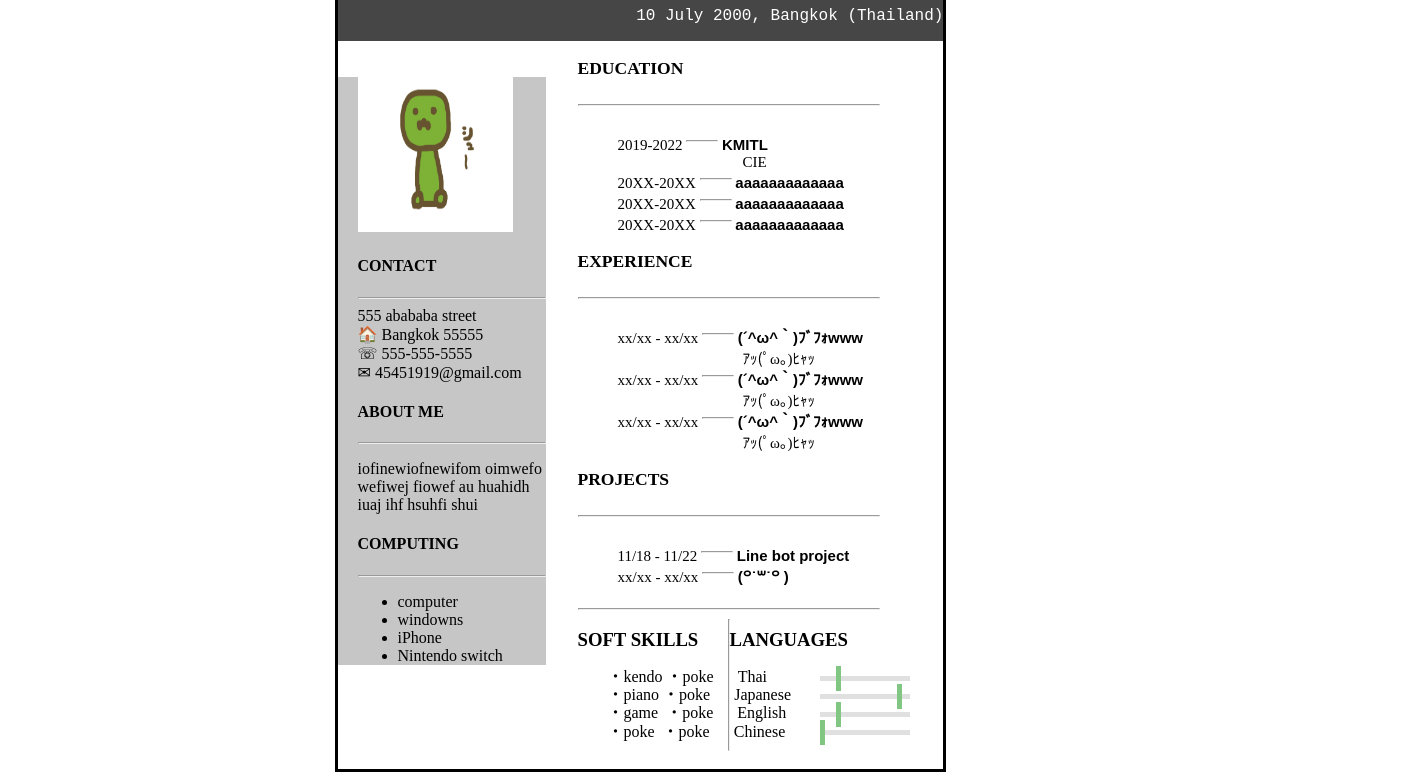
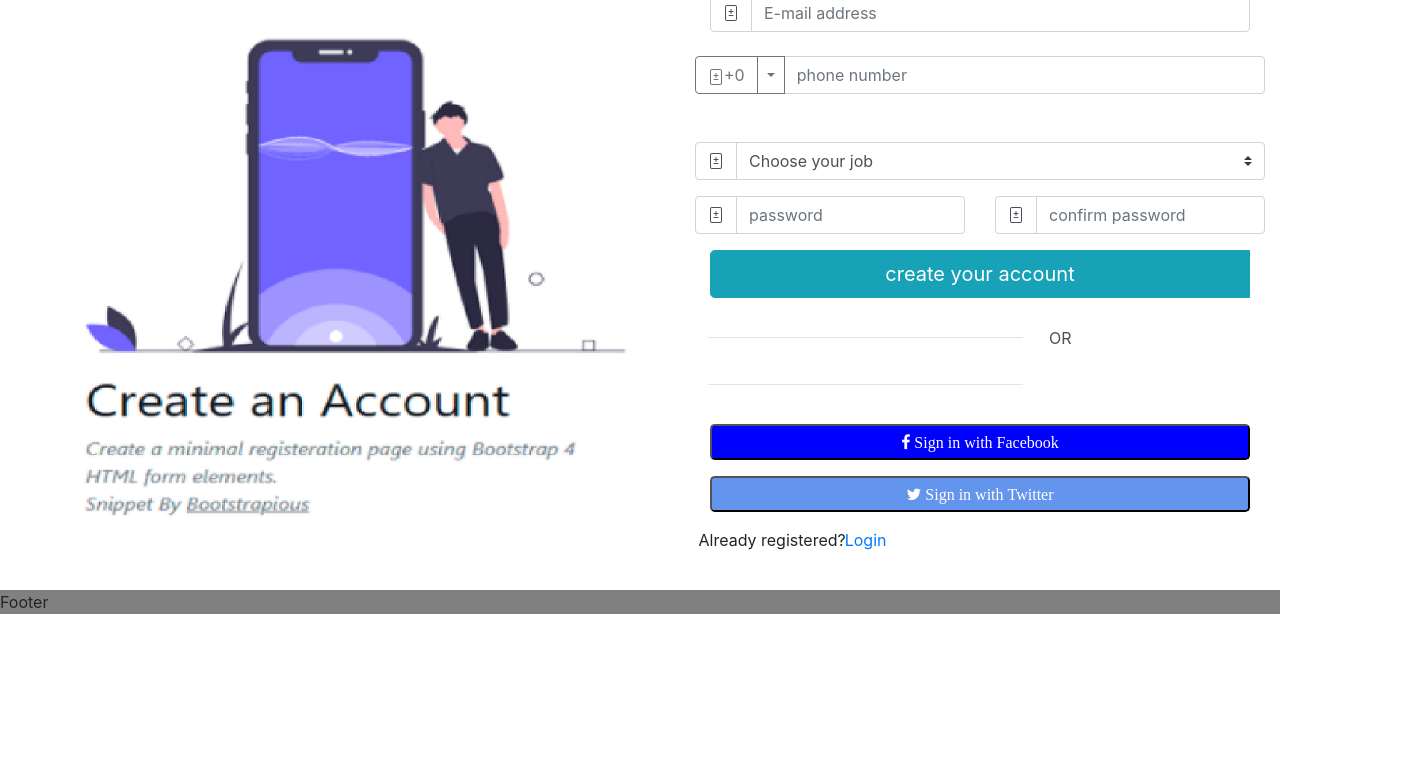
Before and after one commit to KagErou710/tairo.github.io, a plain HTML site: page index.html in a window 1280 px wide. Shown: the part 84-864 px from the top of the page, 1423 px wide, since content can reach past the window. After the commit the page ends 800 px from the top, so only its background shows below. Drawn offline with nearby package versions, Linux system fonts and the light colour scheme.

Commit message:
Update index.html

```diff
--- a/index.html
+++ b/index.html
@@ -1,246 +1,212 @@
 <!DOCTYPE html>
-<html>
-    <style>
-        body {
-        border-style: solid;
-        height: 842px;
-        width: 605px;
-        /* to centre page on screen*/
-        margin-left: auto;
-        margin-right: auto;
+<html lang="en">
+<head>
+    <meta charset="UTF-8">
+    <meta name="viewport" content="width=device-width, initial-scale=1.0">
+    <title>Document</title>
+    <script src="https://code.jquery.com/jquery-3.5.1.slim.min.js" integrity="sha384-DfXdz2htPH0lsSSs5nCTpuj/zy4C+OGpamoFVy38MVBnE+IbbVYUew+OrCXaRkfj" crossorigin="anonymous"></script>
+    <script src="https://cdn.jsdelivr.net/npm/popper.js@1.16.1/dist/umd/popper.min.js" integrity="sha384-9/reFTGAW83EW2RDu2S0VKaIzap3H66lZH81PoYlFhbGU+6BZp6G7niu735Sk7lN" crossorigin="anonymous"></script>
+    <script src="https://stackpath.bootstrapcdn.com/bootstrap/4.5.2/js/bootstrap.min.js" integrity="sha384-B4gt1jrGC7Jh4AgTPSdUtOBvfO8shuf57BaghqFfPlYxofvL8/KUEfYiJOMMV+rV" crossorigin="anonymous"></script>
+    <link rel="stylesheet" href="https://stackpath.bootstrapcdn.com/bootstrap/4.5.2/css/bootstrap.min.css" integrity="sha384-JcKb8q3iqJ61gNV9KGb8thSsNjpSL0n8PARn9HuZOnIxN0hoP+VmmDGMN5t9UJ0Z" crossorigin="anonymous">
 
-    }
-        div.name_birth {
-
-            color: white;
-            background-color:rgb(70, 70, 70);
-            text-align: right;
-            float:left;
-
-            padding-left: 245px;
-        }
-        div.name_birth p {
+    <meta name="viewport" content="width=device-width, initial-scale=1">
+    <link rel="stylesheet" href="https://cdnjs.cloudflare.com/ajax/libs/font-awesome/4.7.0/css/font-awesome.min.css">
 
 
-            font-family: 'Courier New', Courier, monospace;
+</head>
+<body>
 
-        }
+<header style="background-color:white" >The KagEro campany</header>
+<div class="container-fluid">
+  <div class="row">
 
-        div.detail_1 {
-            color:black;
-            background-color:rgb(199, 198, 198);
-            width: 5cm;
-            padding-left: 20px;
-            height: 700 px;
-            margin-top: 150px;
+    <div class="col-sm" style="background-color:white;">
+        <a>
+            <img src = 'account.png' width="650" height= "650" >
+        </a>
+    </div>
 
-        }
+    <div class="col-sm" style="background-color:white; border-color: white;">
+        <div class="row mb-3">
 
-        div.detail_2 b {
-            font-family:fantasy;
-        }
+            <div class="input-group col-sm" style="background-color:white;">
+                <div class="input-group-prepend" >
+                    <div class="input-group-text" style="background-color: white;">
+                        <svg width="1em" height="1em" viewBox="0 0 16 16" class="bi bi-file-diff" fill="currentColor" xmlns="http://www.w3.org/2000/svg">
+                            <path fill-rule="evenodd" d="M4 0h8a2 2 0 0 1 2 2v12a2 2 0 0 1-2 2H4a2 2 0 0 1-2-2V2a2 2 0 0 1 2-2zm0 1a1 1 0 0 0-1 1v12a1 1 0 0 0 1 1h8a1 1 0 0 0 1-1V2a1 1 0 0 0-1-1H4z"/>
+                            <path fill-rule="evenodd" d="M5.5 10.5A.5.5 0 0 1 6 10h4a.5.5 0 0 1 0 1H6a.5.5 0 0 1-.5-.5zM8 4a.5.5 0 0 1 .5.5V6H10a.5.5 0 0 1 0 1H8.5v1.5a.5.5 0 0 1-1 0V7H6a.5.5 0 0 1 0-1h1.5V4.5A.5.5 0 0 1 8 4z"/>
+                        </svg>
+                    </div>
+                </div>
+                <input type="text" class="form-control" id="inlineFormInputGroup" placeholder="First name">
+            </div>
 
-        div.detail_2 setu {
-            margin-left:125px;
+            <div class="col-sm input-group" style="background-color:white  border-color: white;">
+                <div class="input-group-prepend">
+                    <div class="input-group-text" style="background-color: white;">
+                        <svg width="1em" height="1em" viewBox="0 0 16 16" class="bi bi-file-diff" fill="currentColor" xmlns="http://www.w3.org/2000/svg">
+                            <path fill-rule="evenodd" d="M4 0h8a2 2 0 0 1 2 2v12a2 2 0 0 1-2 2H4a2 2 0 0 1-2-2V2a2 2 0 0 1 2-2zm0 1a1 1 0 0 0-1 1v12a1 1 0 0 0 1 1h8a1 1 0 0 0 1-1V2a1 1 0 0 0-1-1H4z"/>
+                            <path fill-rule="evenodd" d="M5.5 10.5A.5.5 0 0 1 6 10h4a.5.5 0 0 1 0 1H6a.5.5 0 0 1-.5-.5zM8 4a.5.5 0 0 1 .5.5V6H10a.5.5 0 0 1 0 1H8.5v1.5a.5.5 0 0 1-1 0V7H6a.5.5 0 0 1 0-1h1.5V4.5A.5.5 0 0 1 8 4z"/>
+                        </svg>
+                    </div>
+                </div>
+            <input type="text" class="form-control" id="inlineFormInputGroup" placeholder="Last name">
+            </div>
 
-        }
+            <br>
 
+        </div>
 
+        <div class="row2 mb-4">
+            <div class="col-sm input-group" style="background-color:white; border-color: white">
+                <div class="input-group-prepend">
+                    <div class="input-group-text" style="background-color:white;">
+                        <svg width="1em" height="1em" viewBox="0 0 16 16" class="bi bi-file-diff" fill="currentColor" xmlns="http://www.w3.org/2000/svg">
+                            <path fill-rule="evenodd" d="M4 0h8a2 2 0 0 1 2 2v12a2 2 0 0 1-2 2H4a2 2 0 0 1-2-2V2a2 2 0 0 1 2-2zm0 1a1 1 0 0 0-1 1v12a1 1 0 0 0 1 1h8a1 1 0 0 0 1-1V2a1 1 0 0 0-1-1H4z"/>
+                            <path fill-rule="evenodd" d="M5.5 10.5A.5.5 0 0 1 6 10h4a.5.5 0 0 1 0 1H6a.5.5 0 0 1-.5-.5zM8 4a.5.5 0 0 1 .5.5V6H10a.5.5 0 0 1 0 1H8.5v1.5a.5.5 0 0 1-1 0V7H6a.5.5 0 0 1 0-1h1.5V4.5A.5.5 0 0 1 8 4z"/>
+                        </svg>
+                    </div>
+                </div>
+            <input type="text" class="form-control" id="inlineFormInputGroup" placeholder="E-mail address">
+            </div>
+        </div>
 
-        div.detail_2{
-            margin-top:-680px;
-            margin-left: 200px;
-            margin-right: 400px;
-            padding: 40px;
-            width: 300px;
-            height: 490px;
-            font-size: 15px;
+        <div class="row3 mb-5 input-group"  style="background-color: white;">
 
-        }
+            <div class="input-group-prepend" style="background-color:white;">
+                <button type="button" class="btn btn-outline-secondary">
+                    <svg width="1em" height="1em" viewBox="0 0 16 16" class="bi bi-file-diff" fill="currentColor" xmlns="http://www.w3.org/2000/svg">
+                        <path fill-rule="evenodd" d="M4 0h8a2 2 0 0 1 2 2v12a2 2 0 0 1-2 2H4a2 2 0 0 1-2-2V2a2 2 0 0 1 2-2zm0 1a1 1 0 0 0-1 1v12a1 1 0 0 0 1 1h8a1 1 0 0 0 1-1V2a1 1 0 0 0-1-1H4z"/>
+                        <path fill-rule="evenodd" d="M5.5 10.5A.5.5 0 0 1 6 10h4a.5.5 0 0 1 0 1H6a.5.5 0 0 1-.5-.5zM8 4a.5.5 0 0 1 .5.5V6H10a.5.5 0 0 1 0 1H8.5v1.5a.5.5 0 0 1-1 0V7H6a.5.5 0 0 1 0-1h1.5V4.5A.5.5 0 0 1 8 4z"/>
+                    </svg>+0
+                </button>
+                <button type="button" class="btn btn-outline-secondary dropdown-toggle dropdown-toggle-split" data-toggle="dropdown" aria-haspopup="true" aria-expanded="false">
+                <span class="sr-only">Toggle Dropdown</span>
+                </button>
+            <div class="dropdown-menu">
+                <a class="dropdown-item" href="#">+1</a>
+                <a class="dropdown-item" href="#">+2</a>
+                <a class="dropdown-item" href="#">+3</a>
+                </div>
+            </div>
+            <input type="text" class="form-control" aria-label="Text input with segmented dropdown button" placeholder="phone number">
 
-        div.detail_2 hr{display: inline-flex;}
+        </div>
 
-        div.detail_3{
-            display: inline-flex;
-            margin-left: 200px;
-            margin-right: 400px;
-            margin-top: -100;
-            padding: 40px;
-            width: 200;
-            height: 1px;
-        }
+        <div class="row4 input-group mb-3" style="background-color: white; border-color: white">
+            <div class="input-group-prepend">
+                <label class="input-group-text" for="inputGroupSelect01" style="background-color: white;">
+                    <svg width="1em" height="1em" viewBox="0 0 16 16" class="bi bi-file-diff" fill="currentColor" xmlns="http://www.w3.org/2000/svg">
+                        <path fill-rule="evenodd" d="M4 0h8a2 2 0 0 1 2 2v12a2 2 0 0 1-2 2H4a2 2 0 0 1-2-2V2a2 2 0 0 1 2-2zm0 1a1 1 0 0 0-1 1v12a1 1 0 0 0 1 1h8a1 1 0 0 0 1-1V2a1 1 0 0 0-1-1H4z"/>
+                        <path fill-rule="evenodd" d="M5.5 10.5A.5.5 0 0 1 6 10h4a.5.5 0 0 1 0 1H6a.5.5 0 0 1-.5-.5zM8 4a.5.5 0 0 1 .5.5V6H10a.5.5 0 0 1 0 1H8.5v1.5a.5.5 0 0 1-1 0V7H6a.5.5 0 0 1 0-1h1.5V4.5A.5.5 0 0 1 8 4z"/>
+                    </svg>
+                </label>
+            </div>
+            <select class="custom-select" id="inputGroupSelect01">
+              <option selected>Choose your job</option>
+              <option value="1">a</option>
+              <option value="2">b</option>
+              <option value="3">c</option>
+            </select>
+        </div>
 
-        div.detail_3 h3{
-            width: 150px;
-        }
+        <div class="row mb-3">
 
-        div.detail_4{
-            margin-left: 230px;
-            margin-right: 130px;
+            <div class="input-group col-sm" style="background-color:white; border-color: white">
+                <div class="input-group-prepend" >
+                    <div class="input-group-text" style="background-color: white;">
+                        <svg width="1em" height="1em" viewBox="0 0 16 16" class="bi bi-file-diff" fill="currentColor" xmlns="http://www.w3.org/2000/svg">
+                            <path fill-rule="evenodd" d="M4 0h8a2 2 0 0 1 2 2v12a2 2 0 0 1-2 2H4a2 2 0 0 1-2-2V2a2 2 0 0 1 2-2zm0 1a1 1 0 0 0-1 1v12a1 1 0 0 0 1 1h8a1 1 0 0 0 1-1V2a1 1 0 0 0-1-1H4z"/>
+                            <path fill-rule="evenodd" d="M5.5 10.5A.5.5 0 0 1 6 10h4a.5.5 0 0 1 0 1H6a.5.5 0 0 1-.5-.5zM8 4a.5.5 0 0 1 .5.5V6H10a.5.5 0 0 1 0 1H8.5v1.5a.5.5 0 0 1-1 0V7H6a.5.5 0 0 1 0-1h1.5V4.5A.5.5 0 0 1 8 4z"/>
+                        </svg>
+                    </div>
+                </div>
+                <input type="text" class="form-control" id="inlineFormInputGroup" placeholder="password">
+            </div>
 
-            margin-top: -100;
+            <div class="col-sm input-group" style="background-color:white; border-color: white">
+                <div class="input-group-prepend">
+                    <div class="input-group-text" style="background-color: white;">
+                        <svg width="1em" height="1em" viewBox="0 0 16 16" class="bi bi-file-diff" fill="currentColor" xmlns="http://www.w3.org/2000/svg">
+                            <path fill-rule="evenodd" d="M4 0h8a2 2 0 0 1 2 2v12a2 2 0 0 1-2 2H4a2 2 0 0 1-2-2V2a2 2 0 0 1 2-2zm0 1a1 1 0 0 0-1 1v12a1 1 0 0 0 1 1h8a1 1 0 0 0 1-1V2a1 1 0 0 0-1-1H4z"/>
+                            <path fill-rule="evenodd" d="M5.5 10.5A.5.5 0 0 1 6 10h4a.5.5 0 0 1 0 1H6a.5.5 0 0 1-.5-.5zM8 4a.5.5 0 0 1 .5.5V6H10a.5.5 0 0 1 0 1H8.5v1.5a.5.5 0 0 1-1 0V7H6a.5.5 0 0 1 0-1h1.5V4.5A.5.5 0 0 1 8 4z"/>
+                        </svg>
+                    </div>
+                </div>
+            <input type="text" class="form-control" id="inlineFormInputGroup" placeholder="confirm password">
+            </div>
 
-            line-height: 115%;
-        }
+            <br>
 
-        div.slidecontainer{
-            margin-left:480px;
-            margin-right:10px;
-            width: 100%;
-            margin-top:-90px;
-
-            height:100px;
-        }
-
-        .slider {
-  -webkit-appearance: none;  /* Override default CSS styles */
-  appearance: none;
-  width: 15%; /* Full-width */
-  height: 5px; /* Specified height */
-  background: #d3d3d3; /* Grey background */
-  outline: none; /* Remove outline */
-  opacity: 0.7; /* Set transparency (for mouse-over effects on hover) */
-  -webkit-transition: .2s; /* 0.2 seconds transition on hover */
-  transition: opacity .2s;
-}
-
-.slider::-webkit-slider-thumb {
-  -webkit-appearance: none; /* Override default look */
-  appearance: none;
-  width: 5px; /* Set a specific slider handle width */
-  height: 25px; /* Slider handle height */
-  background: #4CAF50; /* Green background */
-  cursor: pointer; /* Cursor on hover */
-}
-
-
-
-
-
-
-
-    </style>
-</html>
-
-<body>
-    <div>
-
-        <div class="name_birth">
-        <h1>Tairo&nbsp;Kageyama&nbsp;62011257</h1>
-        <p>10&nbsp;July&nbsp;2000,&nbsp;Bangkok&nbsp;(Thailand)</p>
         </div>
 
 
-        </div>
+        <div class="row6 input-group mb-3">
 
-        <div class="detail_1">
-            <a><img src = 'Profile.png' width="155" height= "155" ></a>
-
-            <h4> CONTACT</h4>
-            <hr>
-            <a>555 abababa street</a><br>
-            <city>&#127968 Bangkok 55555</city><br>
-            <phone>&#x260f 555-555-5555</phone><br>
-            <mail>&#9993 45451919@gmail.com</mail><br>
-
-            <h4> ABOUT ME</h4>
-            <hr>
-            <p>iofinewiofnewifom oimwefo wefiwej fiowef au huahidh iuaj ihf hsuhfi shui</p>
-
-            <h4>COMPUTING</h4>
-            <hr>
-            <ul>
-                <li>computer</li>
-                <li>windowns</li>
-                <li>iPhone</li>
-                <li>Nintendo switch</li>
-            </ul>
+            <div class="col-md input-group-prepend" style="background-color: white; border-color: white">
+                <button type="button" class="btn btn-info btn-lg btn-block">create your account</button>
+            </div>
 
         </div>
 
-        <div class="detail_2">
-            <h3>EDUCATION</h3>
-            <hr width="300">
-            <ul>
+        <div class="row7 input-group mb-3">
+            <div class="col-md6 input-group-text" style="border-color: white; background-color: white;">
+                <hr width="315px">
+            </div>
 
-                <a>2019-2022</a>
-                <hr width="30">
-                <b>KMITL</b><br>
-                <setu>CIE</setu><br>
-                <a>20XX-20XX</a>
-                <hr width="30">
-                <b>aaaaaaaaaaaaa</b>
-                <a>20XX-20XX</a>
-                <hr width="30">
-                <b>aaaaaaaaaaaaa</b>
-                <a>20XX-20XX</a>
-                <hr width="30">
-                <b>aaaaaaaaaaaaa</b>
+            <div class="col-md1 input-group-text" style="border-color: white; background-color: white;">
+                OR
+            </div>
 
-            </ul>
-            <h3>EXPERIENCE</h3>
-            <hr width="300">
+            <div class="col-md6 input-group-text" style="border-color: white; background-color: white;">
+                <hr width="315px">
+            </div>
 
-            <ul>
-                <a>xx/xx - xx/xx</a>
-                <hr width="30">
-                <b>(´^ω^｀)ﾌﾞﾌｫwww</b>
-                <setu>ｱｯ(ﾟω｡)ﾋｬｯ</setu><br>
-                <a>xx/xx - xx/xx</a>
-                <hr width="30">
-                <b>(´^ω^｀)ﾌﾞﾌｫwww</b>
-                <setu> ｱｯ(ﾟω｡)ﾋｬｯ</setu><br>
-                <a>xx/xx - xx/xx</a>
-                <hr width="30">
-                <b>(´^ω^｀)ﾌﾞﾌｫwww</b>
-                <setu> ｱｯ(ﾟω｡)ﾋｬｯ</setu><br>
-
-            </ul>
-
-            <h3>PROJECTS</h3>
-            <hr width="300">
-
-            <ul>
-                <g>11/18 - 11/22</g>
-                <hr width="30">
-                <b>Line bot project</b><br>
-                <g>xx/xx - xx/xx</g>
-                <hr width="30">
-                <b>(꒪˙꒳˙꒪ )</b>
-            </ul>
-            <hr width="300">
         </div>
 
-        <div class="detail_3">
-            <h3>SOFT SKILLS</h3>
-
-            <hr style="height: 130px;">
-            <h3>LANGUAGES</h3>
+        <div class="row6 mb-3 input-group">
+            <div class="col-md input-group-prepend">
+                <button type="button" href="https://translate.google.com/?hl=ja" class="fa fa-facebook btn-block btn-lg" style="background-color: blue; color: white;" onclick="window.location.href='https://docs.google.com/presentation/d/1ks64xJ7b_nay33fnVYiN4SCg-3q6qiVqPQgYvYskAfY/edit#slide=id.g8cb5f5e0bb_0_1';">
+                    Sign in with Facebook
+                </a>
+            </div>
         </div>
 
-        <div class="detail_4" >
-
-            <ul>
-
-                <a>・kendo&nbsp;・poke&nbsp;&nbsp;&nbsp;&nbsp;&nbsp;&nbsp;Thai</a><br>
-                <a>・piano&nbsp;・poke&nbsp;&nbsp;&nbsp;&nbsp;&nbsp;&nbsp;Japanese</a><br>
-                <a>・game&nbsp;&nbsp;・poke&nbsp;&nbsp;&nbsp;&nbsp;&nbsp;&nbsp;English</a><br>
-                <a>・poke&nbsp;&nbsp;・poke&nbsp;&nbsp;&nbsp;&nbsp;&nbsp;&nbsp;Chinese</a><br>
+        <div class="row7 mb-3">
+            <div class="col-md">
+                <button type="button" class="fa fa-twitter btn-block btn-lg" style="background-color: cornflowerblue; color: white;" onclick="window.location.href='https://translate.google.com/?hl=ja';">
+                    Sign in with Twitter
+                </a>
 
 
-            </ul>
+            </div>
         </div>
 
-        <div class="slidecontainer">
-            <input type="range" min="1" max="100" value="20" class="slider" id="myRange"><br>
-            <input type="range" min="1" max="100" value="90" class="slider" id="myRange"><br>
-            <input type="range" min="1" max="100" value="20" class="slider" id="myRange"><br>
-            <input type="range" min="1" max="100" value="0" class="slider" id="myRange"><br>
-          </div>
+
+        <div class="row8 input-group">
+            <div class="col-sm4 input-group-prepend">
+                &nbsp;
+            </div>
+            <div class="col-sm8 input-group-prepend">
+                <div class="sentence input-group-prepend">Already registered?</div>
+                <div class="link input-group-prepend">
+                    <a href="https://www.homeandlearn.co.uk/WD/wds5pA.html">
+                        Login
+                    </a>
+                </div>
+            </div>
+            <div class="col-sm4 input-group-prepend">
+                &nbsp;
+            </div>
+            </div>
+        </div>
+
+    </div>
 
 
-
-
-
+  </div>
+</div>
+<footer style="background-color:gray">Footer</footer>
 
 </body>
+</html>
```
